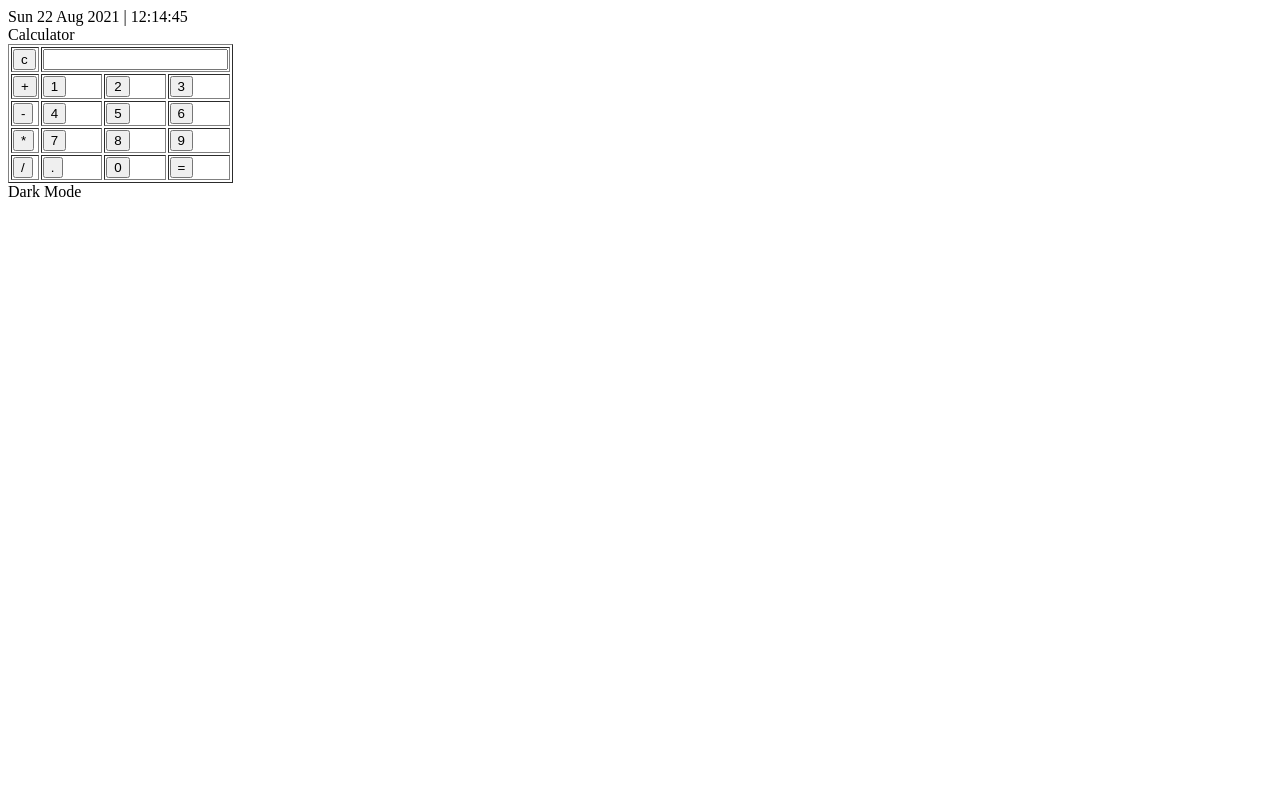
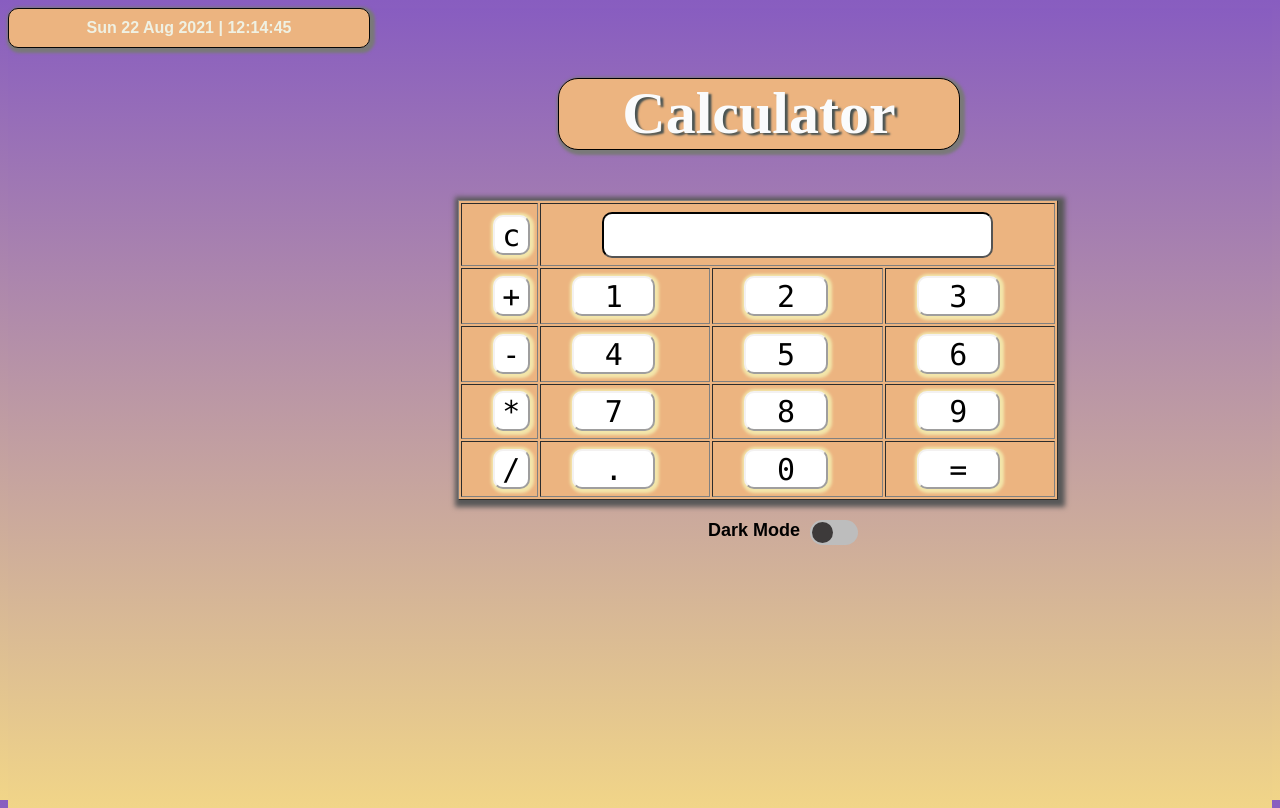
Before and after one commit to nexi9/Student-Studio, a plain HTML site: page calculator/calculator.html in a window 1280 px wide. Drawn offline with Linux system fonts and the light colour scheme.

Commit message:
Update calculator.html

```diff
--- a/calculator/calculator.html
+++ b/calculator/calculator.html
@@ -6,7 +6,7 @@
     <meta http-equiv="X-UA-Compatible" content="IE=edge">
     <meta name="viewport" content="width=device-width, initial-scale=1.0">
     <title>Calculator</title>
-    <link rel="stylesheet" href="calculator.css">
+    <link rel="stylesheet" href="calc.css">
     <script src="calculator.js"></script>
     <script src="dateandtime.js"></script>
 </head>
```
